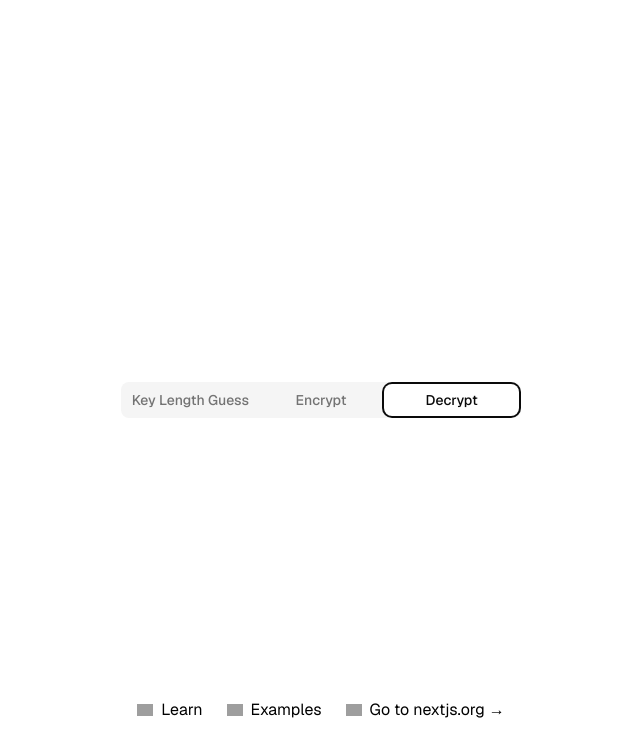
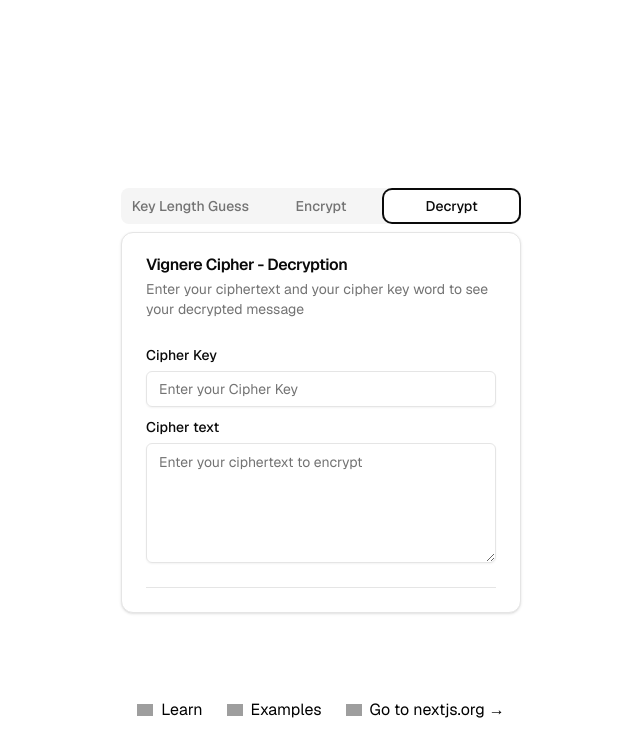
Before and after one commit to cr2007/f20cn-cw1-web, a Next.js app: page / in a window 1280 px wide. Both pictures are taken after a click on the tab "Decrypt". Shown: the top 756 px of the page, without its empty margins (319-959 px from the left). Built offline with nearby package versions, Linux system fonts and the light colour scheme; grey boxes are pictures that could not be loaded.

Commit message:
Adds Vignere Decryption tab

```diff
--- a/app/page.tsx
+++ b/app/page.tsx
@@ -22,6 +22,7 @@ import { Textarea } from "@/components/ui/textarea";
 import { KeyLengthGuess } from "@/components/keyLengthGuess";
 import { Separator } from "@/components/ui/separator";
 import { Encrypt } from "@/components/encrypt";
+import { Decrypt } from "@/components/decrypt";
 
 export default function Home() {
   const [ciphertext, setCiphertext] = useState(() => localStorage.getItem("ciphertext") || "");
@@ -116,6 +117,61 @@ export default function Home() {
                 {cipherKey != "" && plaintext != "" && (
                   <div className="w-full">
                     <Encrypt plaintext={plaintext} cipherKey={cipherKey} />
+                  </div>
+                )}
+              </CardFooter>
+            </Card>
+          </TabsContent>
+          <TabsContent value="decrypt">
+            <Card className="w-full max-w-4xl mx-auto">
+              <CardHeader>
+                <CardTitle>Vignere Cipher - Decryption</CardTitle>
+                <CardDescription>
+                  Enter your ciphertext and your cipher key word to see your decrypted message
+                </CardDescription>
+              </CardHeader>
+              <CardContent className="space-y-2">
+                <div className="space-y-1">
+                  <Label htmlFor="cipherKey">Cipher Key</Label>
+                  <Input
+                    id="cipherKey"
+                    placeholder="Enter your Cipher Key"
+                    type="text"
+                    pattern="[A-Za-z]+"
+                    title="Only alphabets are allowed"
+                    value={cipherKey}
+                    onKeyDown={(e) => {
+                      // Prevent non-alphabet characters (including numbers) from being typed
+                      if (!/[a-zA-Z]/.test(e.key)) {
+                        e.preventDefault(); // Block the input of non-alphabet characters
+                      }
+                    }}
+                    onChange={(e) => {
+                      setCipherKey(e.target.value);
+                      localStorage.setItem("cipherKey", e.target.value);
+                    }}
+                  />
+                </div>
+                <div className="space-y-1">
+                  <Label htmlFor="ciphertext">Cipher text</Label>
+                  <Textarea
+                    id="ciphertext"
+                    placeholder="Enter your ciphertext to encrypt"
+                    className="break-words whitespace-pre-wrap"
+                    value={ciphertext}
+                    onChange={(e) => {
+                      setCiphertext(e.target.value);
+                      localStorage.setItem("ciphertext", e.target.value); // Save to local storage
+                    }}
+                  />
+                </div>
+              </CardContent>
+              <Separator className="w-[350px] mx-auto" />
+              <CardFooter>
+                {/* Display the Decrypted Plaintext */}
+                {cipherKey != "" && ciphertext != "" && (
+                  <div className="w-full">
+                    <Decrypt ciphertext={ciphertext} cipherKey={cipherKey} />
                   </div>
                 )}
               </CardFooter>
--- /dev/null
+++ b/components/decrypt.tsx
@@ -0,0 +1,50 @@
+import { useState } from "react";
+import { Button } from "@/components/ui/button";
+import { Check, Clipboard, } from "lucide-react";
+
+const isLetter: (character: string) => boolean = (character) => character.length === 1 && !!character.match(/[a-zA-Z]/i);
+
+const isUppercase: (char: string) => boolean = (char) => char === char.toUpperCase();
+
+interface VigenereEncrypt {
+  ciphertext: string;
+  cipherKey: string;
+}
+
+export const Decrypt: React.FC<VigenereEncrypt> = ({
+  ciphertext,
+  cipherKey,
+}) => {
+    const [copied, setCopied] = useState(false);
+
+  let plaintext: string = "";
+  let cipherKeyIndex: number = 0;
+
+  for (const char of ciphertext) {
+    if (isLetter(char)) {
+      plaintext += isUppercase(char)
+        ? String.fromCharCode(90 - (25 - (char.charCodeAt(0) - cipherKey.toUpperCase().charCodeAt(cipherKeyIndex))) % 26)
+        : String.fromCharCode(122 - (25 - (char.charCodeAt(0) - cipherKey.toLowerCase().charCodeAt(cipherKeyIndex))) % 26);
+    } else
+      plaintext += char;
+
+    cipherKeyIndex = ++cipherKeyIndex % cipherKey.length;
+  }
+
+  // Copy to clipboard function
+  const copyToClipboard = () => {
+    navigator.clipboard.writeText(plaintext).then(() => {
+      setCopied(true);
+      setTimeout(() => setCopied(false), 2000); // Reset after 2 seconds
+    });
+  };
+
+  return (
+    <div className="text-center space-y-4">
+      <p className="leading-7 break-words whitespace-pre-wrap">{plaintext}</p>
+      <Button onClick={copyToClipboard} className="px-4 py-2" variant="outline" size="icon">
+        {copied ? <Check className="w-4 h-4" /> : <Clipboard className="w-4 h-4" />}
+      </Button>
+    </div>
+  );
+};
```
